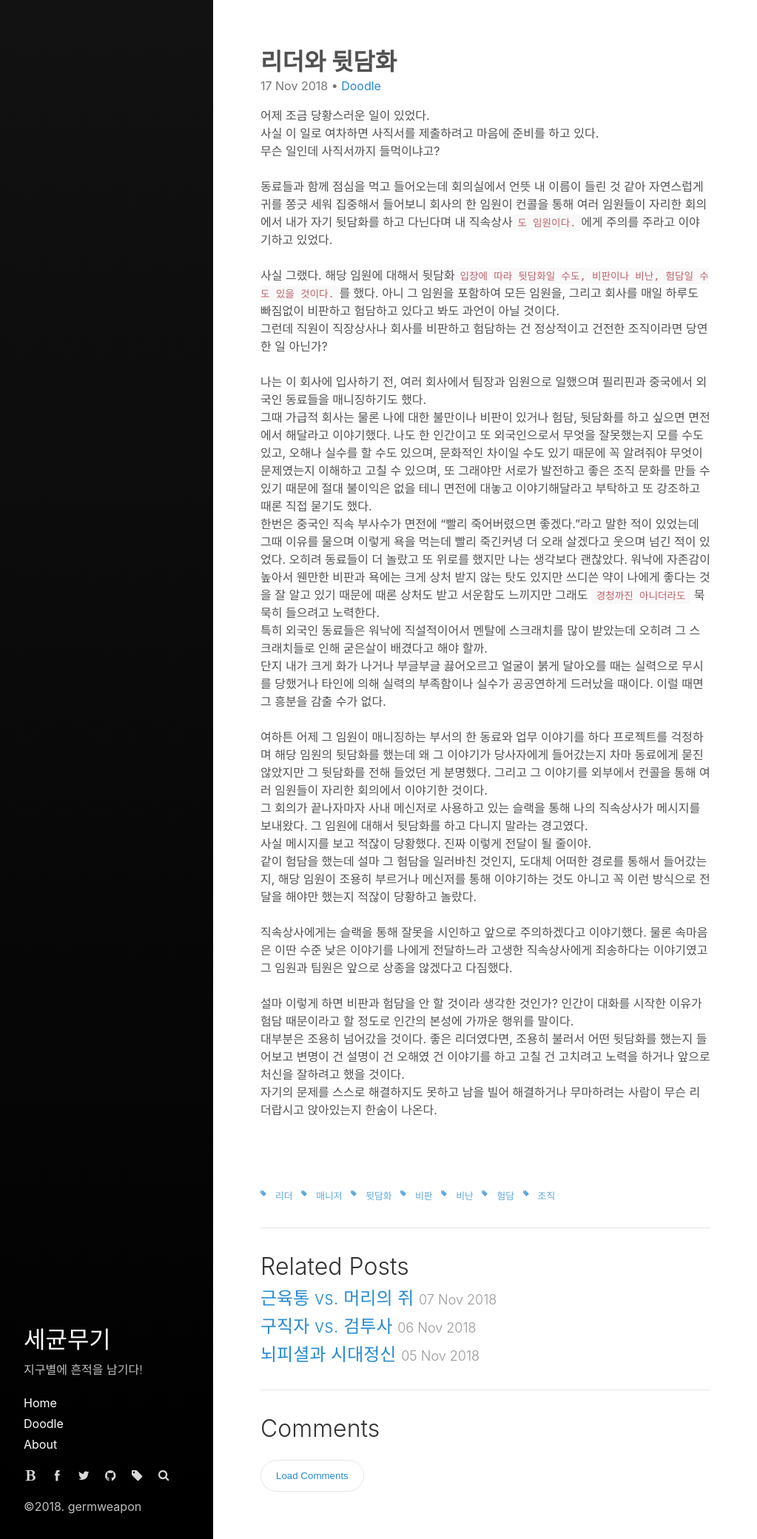
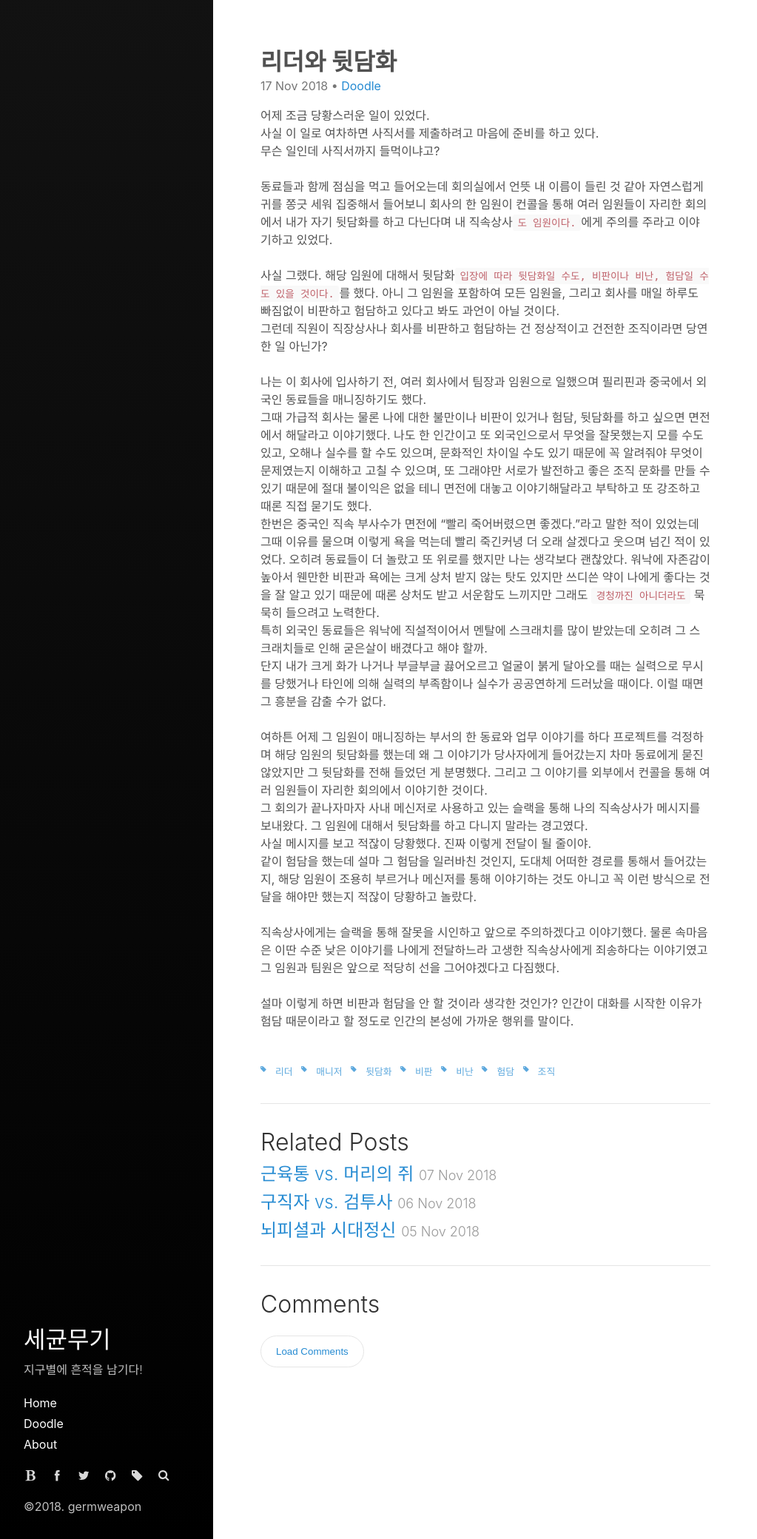
Before and after one commit to germweapon/germweapon.github.io, a Jekyll site: the page built from _posts/2018-11-17-리더와-뒷담화.md, in a window 1280 px wide. Shown: the whole page at 74% size, without its empty margins (0-1023 px from the left). Built offline with Jekyll 4.4.1, drawn with Linux system fonts in a browser that asks for light colours.

Commit message:
modified some post

```diff
--- a/_posts/2018-11-17-리더와-뒷담화.md
+++ b/_posts/2018-11-17-리더와-뒷담화.md
@@ -38,11 +38,9 @@ tags:
 사실 메시지를 보고 적잖이 당황했다. 진짜 이렇게 전달이 될 줄이야.<br/>
 같이 험담을 했는데 설마 그 험담을 일러바친 것인지, 도대체 어떠한 경로를 통해서 들어갔는지, 해당 임원이 조용히 부르거나 메신저를 통해 이야기하는 것도 아니고 꼭 이런 방식으로 전달을 해야만 했는지 적잖이 당황하고 놀랐다.<br/>
 <br/>
-직속상사에게는 슬랙을 통해 잘못을 시인하고 앞으로 주의하겠다고 이야기했다. 물론 속마음은 이딴 수준 낮은 이야기를 나에게 전달하느라 고생한 직속상사에게 죄송하다는 이야기였고 그 임원과 팀원은 앞으로 상종을 않겠다고 다짐했다.<br/>
+직속상사에게는 슬랙을 통해 잘못을 시인하고 앞으로 주의하겠다고 이야기했다. 물론 속마음은 이딴 수준 낮은 이야기를 나에게 전달하느라 고생한 직속상사에게 죄송하다는 이야기였고 그 임원과 팀원은 앞으로 적당히 선을 그어야겠다고 다짐했다.<br/>
 <br/>
-설마 이렇게 하면 비판과 험담을 안 할 것이라 생각한 것인가? 인간이 대화를 시작한 이유가 험담 때문이라고 할 정도로 인간의 본성에 가까운 행위를 말이다.<br/>
-대부분은 조용히 넘어갔을 것이다. 좋은 리더였다면, 조용히 불러서 어떤 뒷담화를 했는지 들어보고 변명이 건 설명이 건 오해였 건 이야기를 하고 고칠 건 고치려고 노력을 하거나 앞으로 처신을 잘하려고 했을 것이다.<br/>
-자기의 문제를 스스로 해결하지도 못하고 남을 빌어 해결하거나 무마하려는 사람이 무슨 리더랍시고 앉아있는지 한숨이 나온다.<br/>
+설마 이렇게 하면 비판과 험담을 안 할 것이라 생각한 것인가? 인간이 대화를 시작한 이유가 험담 때문이라고 할 정도로 인간의 본성에 가까운 행위를 말이다.
 <br/>
 <br/>
 <script async src="//pagead2.googlesyndication.com/pagead/js/adsbygoogle.js"></script>
```
